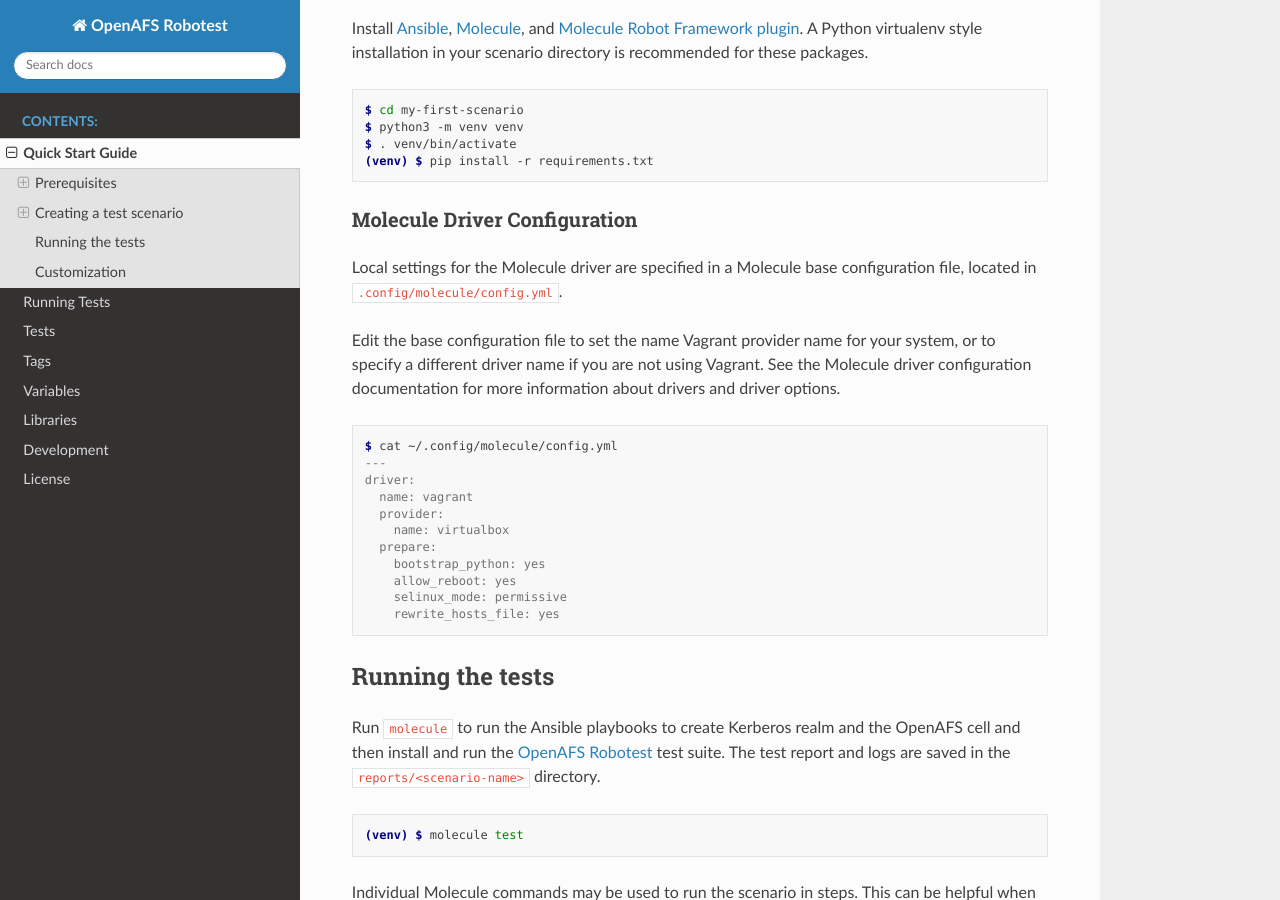
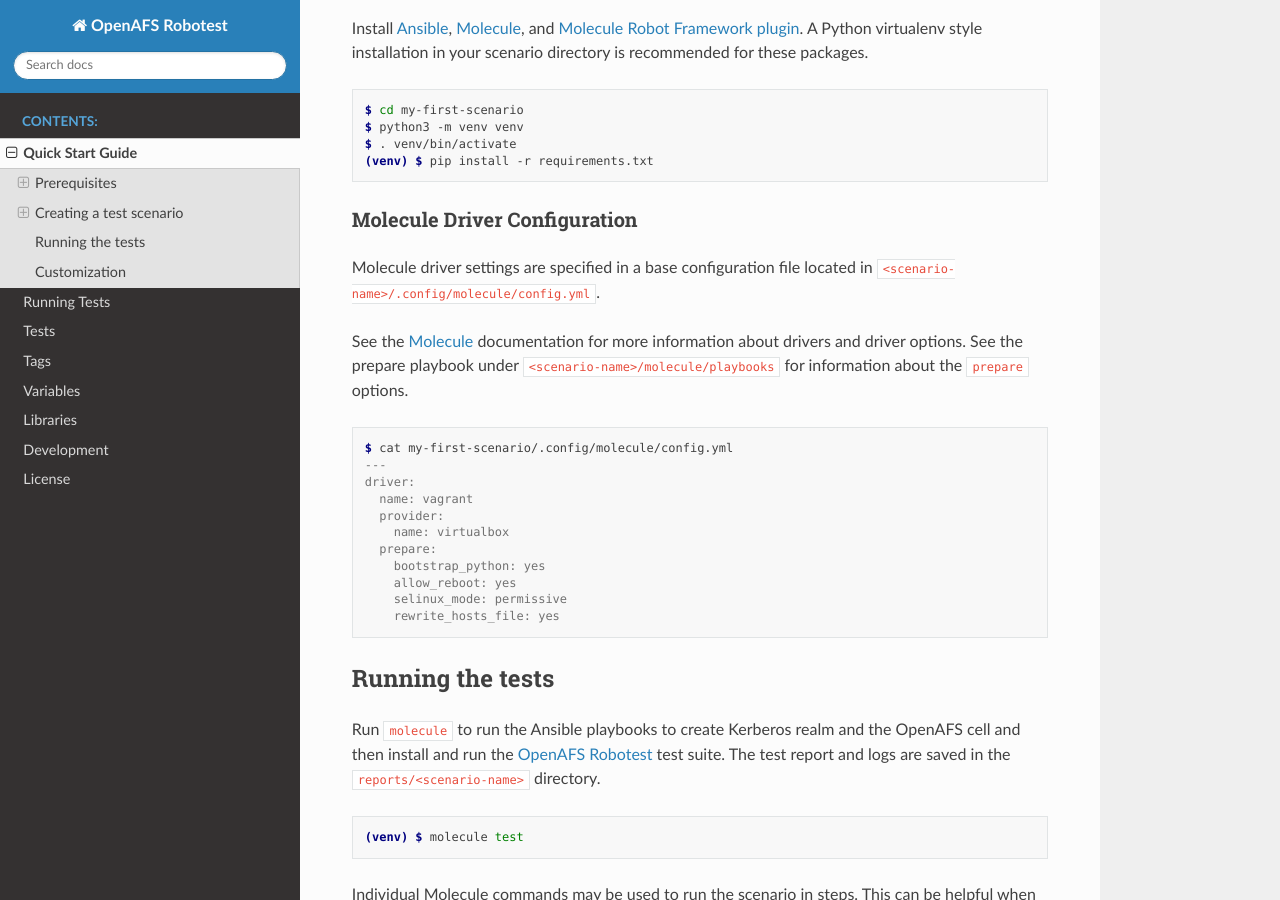
Before and after one commit to openafs-contrib/openafs-robotest, a Sphinx documentation site: the page built from docs/source/guide.rst, in a window 1280 px wide and 900 px high, scrolled down 2646 px. Built offline with Sphinx 7.4.7 and the Read the Docs theme 2.0.0, drawn with Linux system fonts in a browser that asks for light colours; some of the changed text lies outside the part shown.

Commit message:
Add molecule base config template
Add a molecule config.yml file to the cookiecutter and let the user
select a provider name.

```diff
--- a/docs/source/guide.rst
+++ b/docs/source/guide.rst
@@ -5,8 +5,7 @@ Quick Start Guide
 
 This guide shows how to quickly create an OpenAFS_ test cell with Vagrant_ and
 Ansible_ and run `OpenAFS Robotest`_ suite on the ephemeral test cell. Ansible
-Molecule_ is used as a driver to run Vagrant, Ansible, and execute the
-tests.
+Molecule_ is used to run Vagrant, Ansible, and execute the tests.
 
 The `OpenAFS Robotest`_ provides a `Cookiecutter`_ template so you can quickly
 create your initial Molecule configuration files.  The Molecule_ files may be
@@ -152,17 +151,16 @@ for these packages.
 Molecule Driver Configuration
 ~~~~~~~~~~~~~~~~~~~~~~~~~~~~~
 
-Local settings for the Molecule driver are specified in a Molecule base
-configuration file, located in ``.config/molecule/config.yml``.
+Molecule driver settings are specified in a base configuration file located in
+``<scenario-name>/.config/molecule/config.yml``.
 
-Edit the base configuration file to set the name Vagrant provider name for your
-system, or to specify a different driver name if you are not using Vagrant.
-See the Molecule driver configuration documentation for more information about
-drivers and driver options.
+See the Molecule_ documentation for more information about drivers and driver
+options.  See the prepare playbook under ``<scenario-name>/molecule/playbooks``
+for information about the ``prepare`` options.
 
 .. code-block:: console
 
-    $ cat ~/.config/molecule/config.yml
+    $ cat my-first-scenario/.config/molecule/config.yml
     ---
     driver:
       name: vagrant
```
Also changed, not shown: 3 other files.
